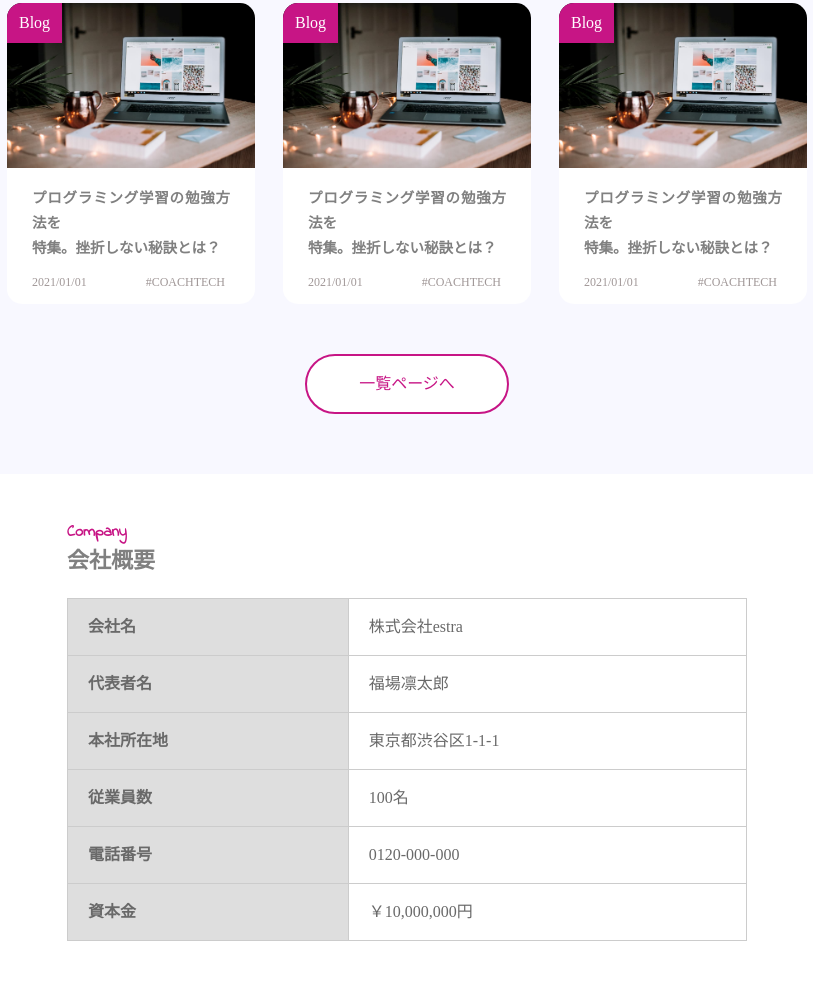
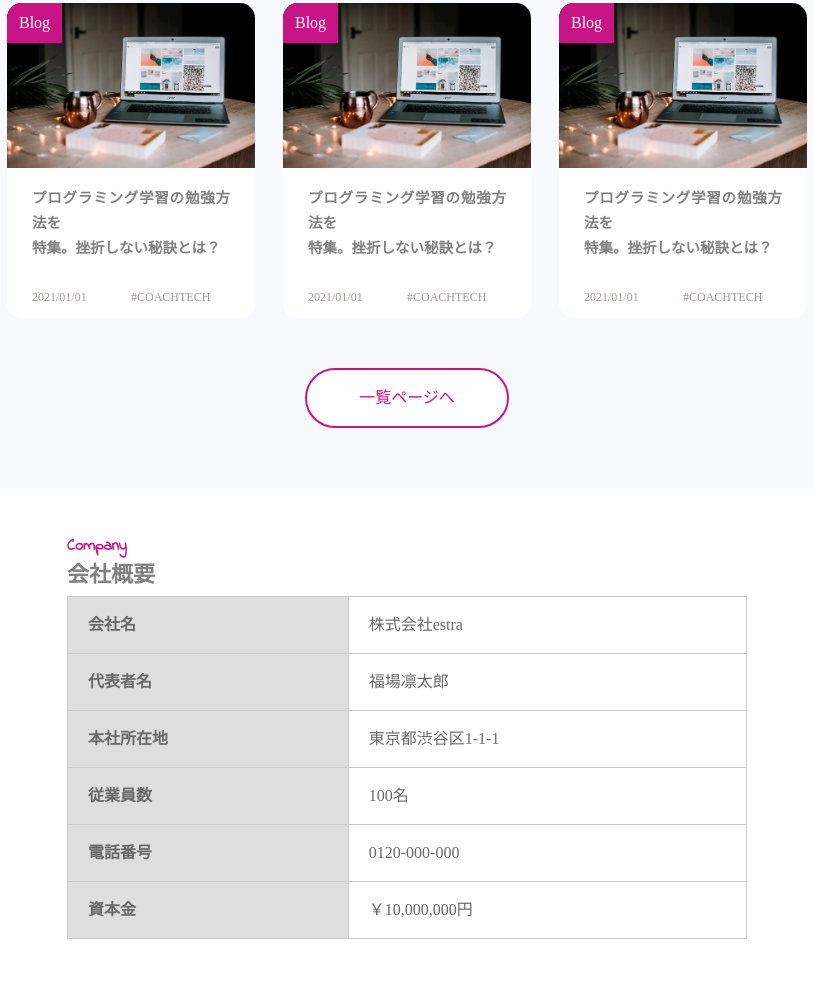
Before and after one commit to yuto-nakamura1229/20231004_nakamurayuto_lp, a plain HTML site: page index.html in a window 1280 px wide. Shown: the part 2306-3302 px from the top of the page, without its empty margins (233-1046 px from the left). Drawn offline with Linux system fonts and the light colour scheme; a web font is replaced by a local one.

Commit message:
任意のメッセージ

```diff
--- a/css/style.css
+++ b/css/style.css
@@ -291,17 +291,21 @@
 
   .card-text-box-date {
     font-size: 12px;
-    margin-top: 15px;
-    display: inline-block;
+    margin-top: 30px;
     color: rgb(160, 151, 151);
   }
 
   .card-text-box-tag {
     font-size: 12px;
-    margin-top: 15px;
-    margin-left: 55px;
-    display: inline-block;
+    margin-top: 30px;
+    width: 50%;
     color: rgb(160, 151, 151);
+  }
+
+  .date-tag {
+    display: flex;
+    justify-content: space-between;
+    width: 100%;
   }
 
   .blog-link {
--- a/index.html
+++ b/index.html
@@ -128,8 +128,10 @@
                      </div>
                      <div class="card-text-box">
                          <p class="card-text-box-title">プログラミング学習の勉強方法を<br>特集。挫折しない秘訣とは？</p>
+                         <div class="date-tag">
                           <p class="card-text-box-date">2021/01/01</p>
                           <p class="card-text-box-tag">#COACHTECH</p>
+                         </div>
                      </div>
                   </div>
                   <div class="card">
@@ -139,8 +141,10 @@
                      </div>
                      <div class="card-text-box">
                          <p class="card-text-box-title">プログラミング学習の勉強方法を<br>特集。挫折しない秘訣とは？</p>
+                         <div class="date-tag">
                           <p class="card-text-box-date">2021/01/01</p>
                           <p class="card-text-box-tag">#COACHTECH</p>
+                         </div>
                      </div>
                   </div>
                   <div class="card">
@@ -150,8 +154,10 @@
                      </div>
                      <div class="card-text-box">
                          <p class="card-text-box-title">プログラミング学習の勉強方法を<br>特集。挫折しない秘訣とは？</p>
+                         <div class="date-tag">
                           <p class="card-text-box-date">2021/01/01</p>
                           <p class="card-text-box-tag">#COACHTECH</p>
+                         </div>
                      </div>
                   </div>
              </div>
```
Lines whose indentation alone changed are shown as unchanged.
